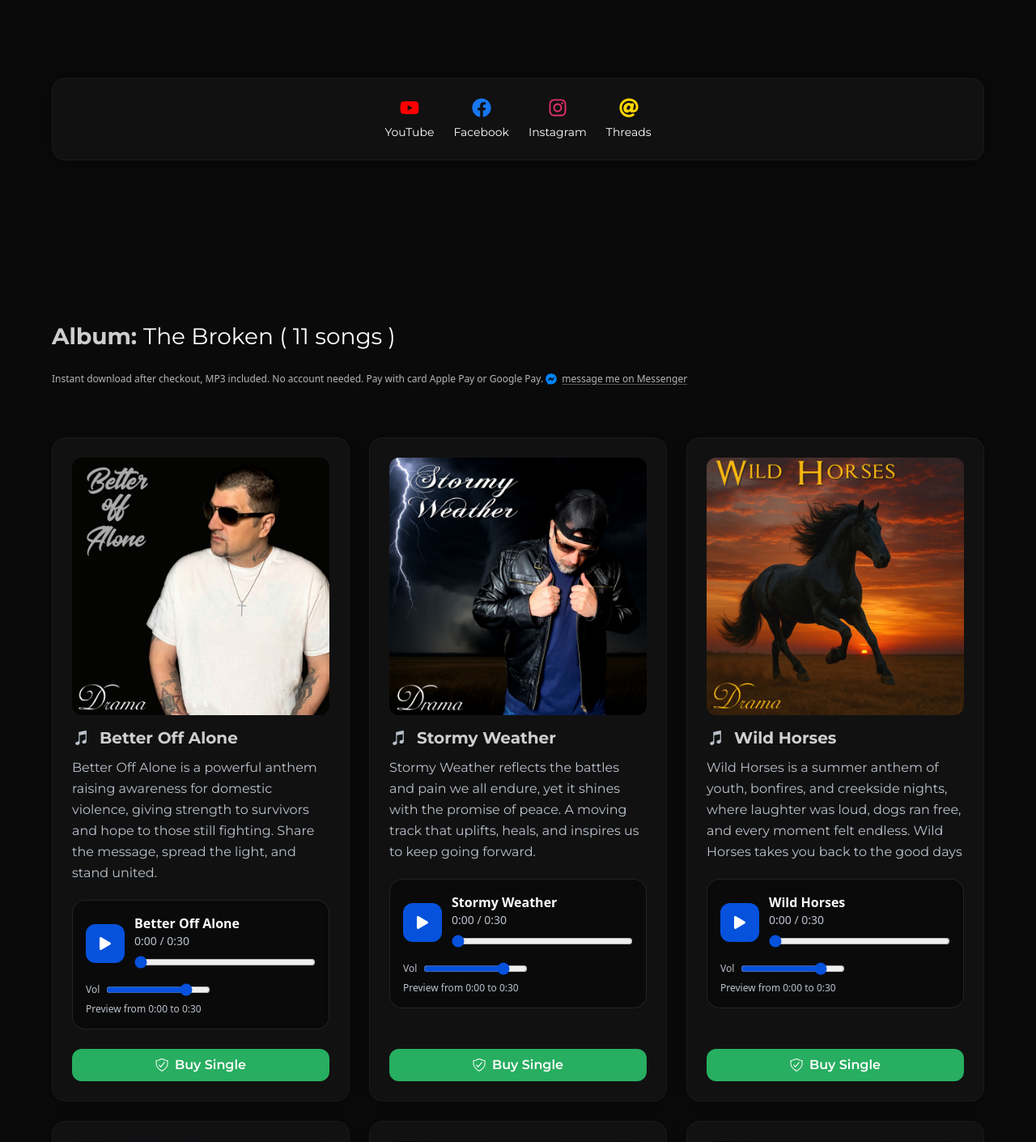
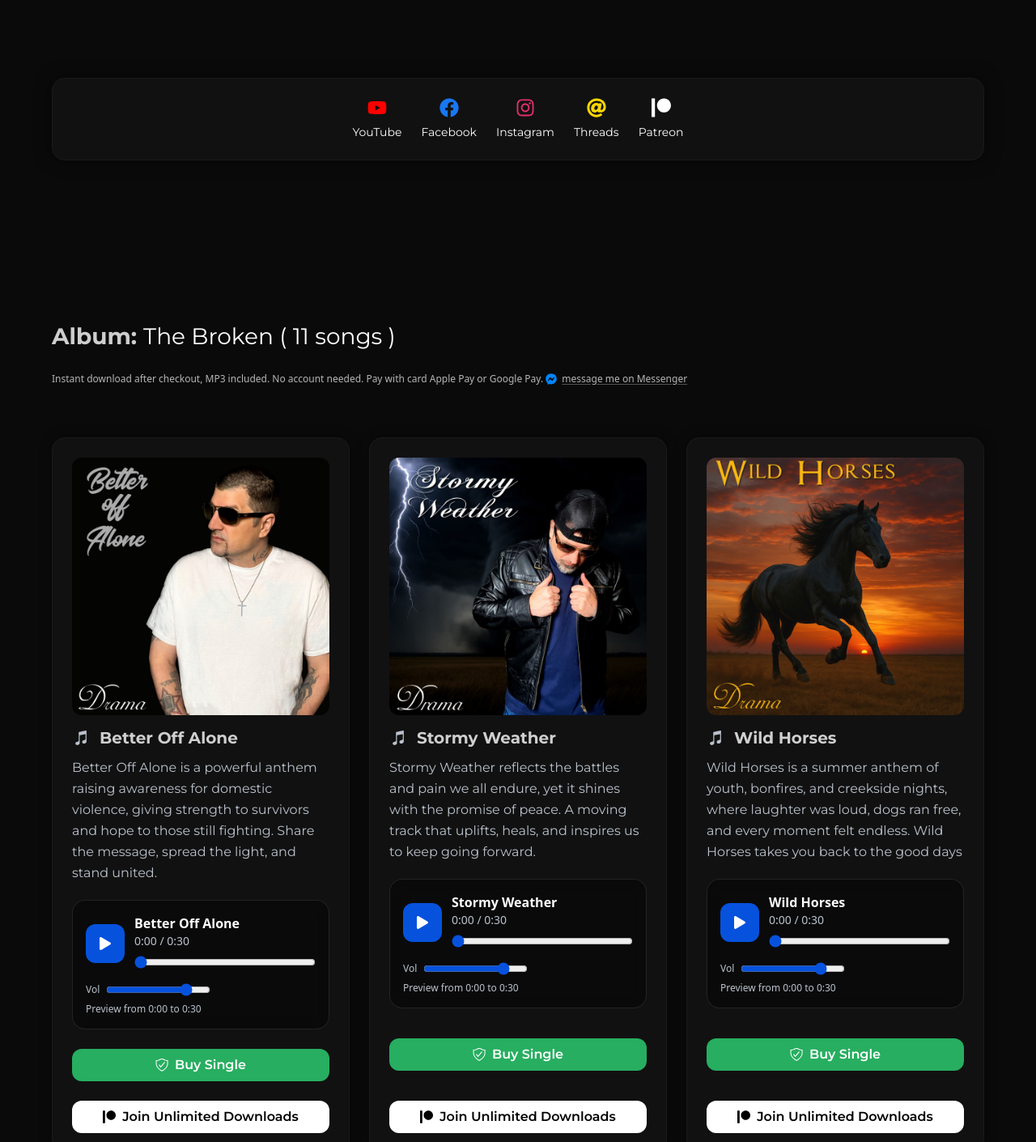
Before and after one commit to blackholecoder/Cre8tlyStudio.com, a React (Vite) app: page / in a window 1280 px wide. Shown: the part 800-2210 px from the top of the page at 81% size. Built offline with nearby package versions, Linux system fonts and the light colour scheme; a web font is replaced by a local one.

Commit message:
added new button for Patreon unlimted, added new icon on top for link to patreon

```diff
--- a/src/components/FeaturesCard.jsx
+++ b/src/components/FeaturesCard.jsx
@@ -1,8 +1,9 @@
 import CustomIcon from "./CustomIcon";
 import { PreviewPlayer } from "./Player";
 import { VscWorkspaceTrusted } from "react-icons/vsc";
+import { FaPatreon } from "react-icons/fa";
 
-const FeaturesCard = ({ feature }) => {
+const FeaturesCard = ({ feature, artist }) => {
   return (
     <div className="flex flex-col justify-between p-6 rounded-2xl w-full bg-[#111] border border-[#1A1A1A] shadow-[0_0_15px_rgba(0,0,0,0.4)] hover:shadow-[0_4px_30px_rgba(0,0,0,0.7)] transition-all duration-300">
 
@@ -51,6 +52,20 @@ const FeaturesCard = ({ feature }) => {
   </a>
       </div>
       )}
+      <div className="mt-6">
+  <a
+    href="https://www.patreon.com/dramamusic"
+    target="_blank"
+    rel="noopener noreferrer"
+    className="block w-full rounded-xl bg-[#fff] text-black font-montserrat font-semibold hover:opacity-90 transition"
+    aria-label="Join for unlimited downloads on Patreon"
+  >
+    <span className="flex items-center justify-center gap-2 px-4 py-2">
+      <FaPatreon className="h-4 w-4 shrink-0" aria-hidden="true" />
+      <span>Join Unlimited Downloads</span>
+    </span>
+  </a>
+</div>
     </div>
   );
 };
--- a/src/constants/index.jsx
+++ b/src/constants/index.jsx
@@ -1,6 +1,6 @@
 import { betterOffAlone, stormyWeather, pleaseForgiveMe, banner, comingSoon, wildHorses } from "../assets/images";
 import { facebook, instagram } from "../assets/icons";
-import { FaYoutube, FaFacebook, FaInstagram, FaAt } from "react-icons/fa";
+import { FaYoutube, FaFacebook, FaInstagram, FaAt, FaPatreon } from "react-icons/fa";
 
 const className =
   "w-[75%] flex justify-center items-center rounded-full shadow-lg  shadow-grey-400 text-phlokkGreen border-2 border-phlokkGreen m-2 px-32 p-4 cursor-pointer hover:scale-110 ease-in duration-200";
@@ -165,10 +165,12 @@ export const artist = {
   ctas: {
     listen: "https://open.spotify.com/artist/3KwC4ieT6gVeOeGTpBkEn7?si=7j84UbKYSoOc48ZcjdXcsg",
     youtube: "https://buy.stripe.com/5kQeVc8Yp1dnc1L7GrdfG00",
+    patreon: "https://www.patreon.com/dramamusic",
   },
   socials: [
     { name: "instagram", href: "https://instagram.com/itsdramamusic" },
     { name: "facebook", href: "https://facebook.com/dramamusicofficial" },
+    { name: "patreon", href: "https://www.patreon.com/dramamusic" },
   ],
 };
 
@@ -177,4 +179,5 @@ export const links = [
     { href: "https://facebook.com/dramamusicofficial", icon: <FaFacebook className="w-6 h-6" />, label: "Facebook", color: "#1877F2"  },
     { href: "https://instagram.com/itsdramamusic", icon: <FaInstagram className="w-6 h-6" />, label: "Instagram", color: "#E1306C" },
     { href: "https://www.threads.net/@itsdramamusic", icon: <FaAt className="w-6 h-6" />, label: "Threads", color: "#FFD700" },
+    { href: "https://www.patreon.com/DramaMusic", icon: <FaPatreon className="w-6 h-6" />, label: "Patreon", color: "#ffffff" },
   ];
```
Also changed, not shown: 4 other files (tests, documents, lock files or other folders).
